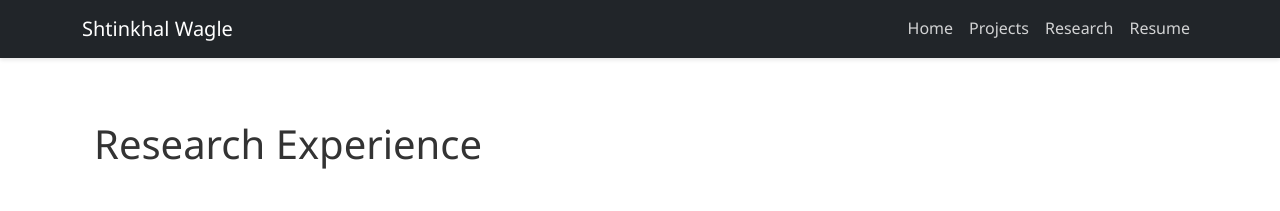
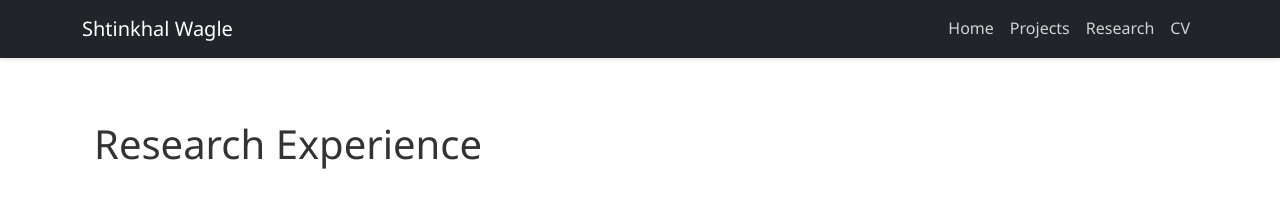
Before and after one commit to Swagle7/swagle7.github.io, a Jekyll site: the page built from research.md, in a window 1280 px wide. Shown: the top 211 px of the page. Built offline with Jekyll 4.4.1, drawn with Linux system fonts in a browser that asks for light colours.

Commit message:
Update _config.yml

```diff
--- a/_config.yml
+++ b/_config.yml
@@ -84,7 +84,7 @@ nav_order:
     url: /projects
   - name: Research
     url: /research
-  - name: Resume
+  - name: CV
     url: /assets/cv.pdf
 
 exclude:
```
